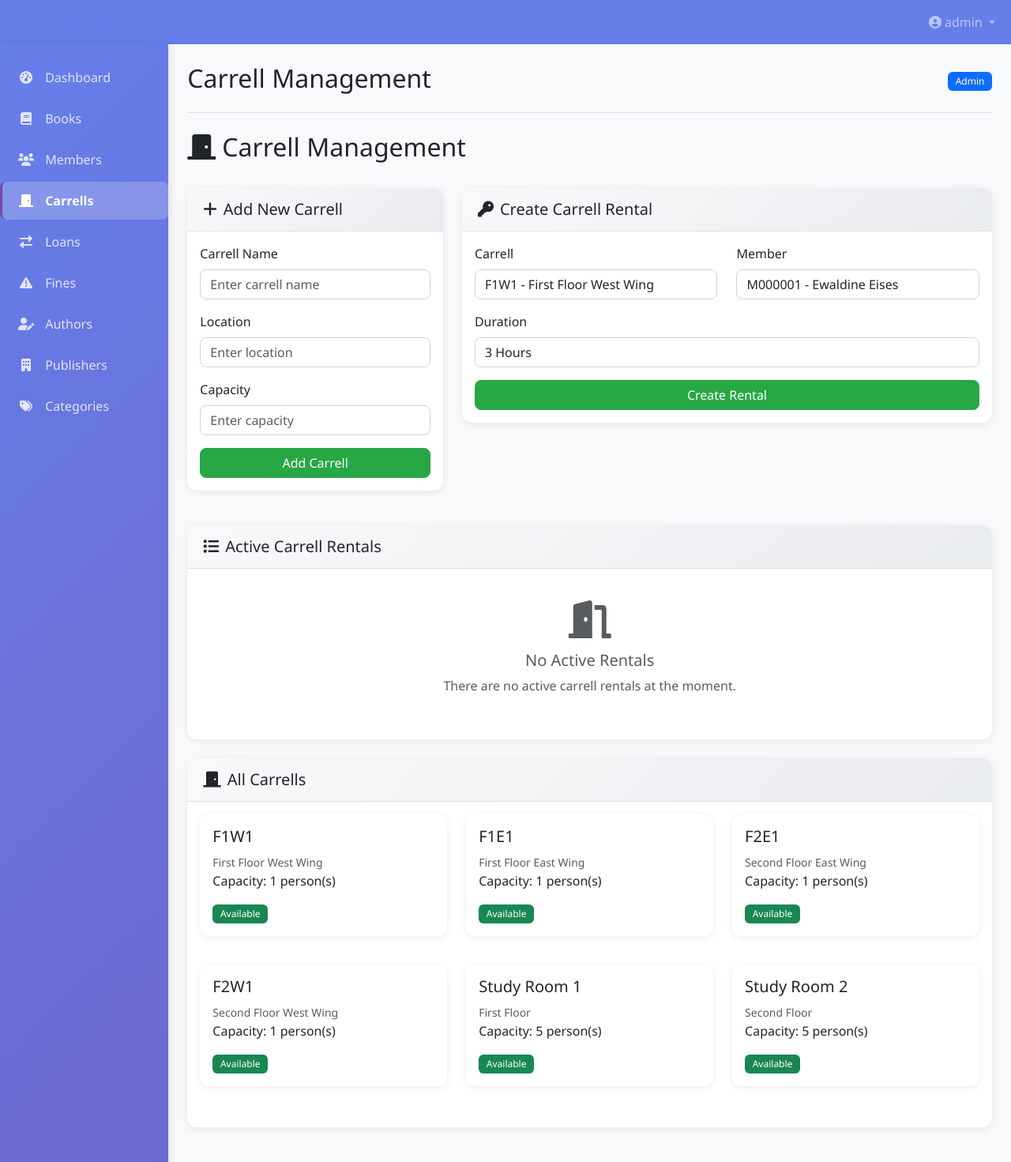
After one commit to Ewaldine/Library-Management, a Flask app: page /carrells in a window 1280 px wide. The commit adds this page. Shown: the whole page at 79% size. Run offline with Flask 3, Linux system fonts and the light colour scheme; a user stored in the database is signed in.

Commit message:
Logic for fines and carrell done

```diff
--- a/app.py
+++ b/app.py
@@ -187,6 +187,56 @@ class Fine(db.Model):
     status = db.Column(db.String(20), nullable=False, default='pending')
 
     created_at = db.Column(db.DateTime, default=datetime.utcnow)
+
+
+
+class Carrell(db.Model):
+    id = db.Column(db.String(10), primary_key=True)
+    name = db.Column(db.String(100), nullable=False)  # e.g., "Carrell A1"
+    location = db.Column(db.String(200), nullable=False)
+    capacity = db.Column(db.Integer, nullable=False, default=1)
+    is_available = db.Column(db.Boolean, nullable=False, default=True)
+    created_at = db.Column(db.DateTime, default=datetime.utcnow)
+
+    # Current rental information
+    current_rental_id = db.Column(db.Integer, db.ForeignKey('carrell_rental.id'))
+
+    # Use primaryjoin to specify the exact relationship
+    current_rental = db.relationship('CarrellRental',
+                                   foreign_keys=[current_rental_id],
+                                   post_update=True,
+                                   backref='current_carrell')
+
+
+class CarrellRental(db.Model):
+    id = db.Column(db.Integer, primary_key=True)
+    carrell_id = db.Column(db.String(10), db.ForeignKey('carrell.id'), nullable=False)
+    member_id = db.Column(db.String(10), db.ForeignKey('member.id'), nullable=False)
+
+    rental_date = db.Column(db.DateTime, nullable=False, default=datetime.utcnow)
+    scheduled_end_time = db.Column(db.DateTime, nullable=False)
+    actual_end_time = db.Column(db.DateTime)
+
+    # Status: active, completed, overdue
+    status = db.Column(db.String(20), nullable=False, default='active')
+
+    # Key management
+    key_returned = db.Column(db.Boolean, nullable=False, default=False)
+    key_return_time = db.Column(db.DateTime)
+
+    created_at = db.Column(db.DateTime, default=datetime.utcnow)
+
+    # Relationships - explicitly specify foreign_keys
+    carrell = db.relationship('Carrell',
+                            foreign_keys=[carrell_id],
+                            backref=db.backref('rentals', lazy=True))
+    member = db.relationship('Member',
+                           foreign_keys=[member_id],
+                           backref=db.backref('carrell_rentals', lazy=True))
+
+# Update the Fine model to include new fine types
+# Add to the existing Fine model (modify the reason choices comment)
+# reason: overdue, damage, lost, noise, key_not_returned
 
 # Forms
 class LoginForm(FlaskForm):
@@ -287,6 +337,9 @@ class CategoryForm(FlaskForm):
                           render_kw={"class": "form-control"})
     submit = SubmitField('Add Category', render_kw={"class": "btn btn-success"})
 
+# Add these form definitions to the forms section (after the existing forms)
+
+
 class LoanForm(FlaskForm):
     book_id = SelectField('Book', coerce=str, validators=[DataRequired()],
                         render_kw={"class": "form-control"})
@@ -299,6 +352,24 @@ class LoanForm(FlaskForm):
     def validate_due_date(self, field):
         if field.data and field.data < date.today():
             raise ValidationError('Due date cannot be in the past.')
+
+class CarrellRentalForm(FlaskForm):
+    carrell_id = SelectField('Carrell', coerce=str, validators=[DataRequired()],
+                           render_kw={"class": "form-control"})
+    member_id = SelectField('Member', coerce=str, validators=[DataRequired()],
+                          render_kw={"class": "form-control"})
+    duration_hours = SelectField('Duration', choices=[(3, '3 Hours')], coerce=int,
+                               render_kw={"class": "form-control"})
+    submit = SubmitField('Create Rental', render_kw={"class": "btn btn-success"})
+
+class CarrellForm(FlaskForm):
+    name = StringField('Carrell Name', validators=[DataRequired(), Length(max=100)],
+                      render_kw={"placeholder": "Enter carrell name", "class": "form-control"})
+    location = StringField('Location', validators=[DataRequired(), Length(max=200)],
+                         render_kw={"placeholder": "Enter location", "class": "form-control"})
+    capacity = IntegerField('Capacity', validators=[DataRequired(), NumberRange(min=1)],
+                          render_kw={"placeholder": "Enter capacity", "class": "form-control"})
+    submit = SubmitField('Add Carrell', render_kw={"class": "btn btn-success"})
 
 
 # Initialize database
@@ -981,6 +1052,211 @@ def pay_fine():
     except Exception as e:
         db.session.rollback()
         return jsonify({'success': False, 'message': f'Error paying fine: {str(e)}'})
+
+# Add to routes section
+
+# In the carrells route, update the active_rentals query
+@app.route('/carrells')
+@login_required
+def carrells():
+    if current_user.role not in ['admin', 'librarian']:
+        flash('Access denied', 'error')
+        return redirect(url_for('dashboard'))
+
+    carrells_list = Carrell.query.all()
+    active_rentals = CarrellRental.query.filter_by(status='active').options(
+        joinedload(CarrellRental.member),
+        joinedload(CarrellRental.carrell)
+    ).all()
+
+    form = CarrellForm()
+    rental_form = CarrellRentalForm()
+
+    # Update choices
+    available_carrells = Carrell.query.filter_by(is_available=True).all()
+    active_members = Member.query.filter_by(membership_status='active').all()
+
+    rental_form.carrell_id.choices = [(c.id, f"{c.name} - {c.location}") for c in available_carrells]
+    rental_form.member_id.choices = [(m.id, f"{m.id} - {m.full_name}") for m in active_members]
+
+    return render_template('carrells.html',
+                         title='Carrell Management',
+                         carrells=carrells_list,
+                         active_rentals=active_rentals,
+                         form=form,
+                         rental_form=rental_form)
+
+@app.route('/add_carrell', methods=['POST'])
+@login_required
+def add_carrell():
+    if current_user.role not in ['admin', 'librarian']:
+        flash('Access denied', 'error')
+        return redirect(url_for('dashboard'))
+
+    form = CarrellForm()
+    if form.validate_on_submit():
+        try:
+            # Generate carrell ID
+            carrell_count = Carrell.query.count()
+            new_id = f'C{carrell_count + 1:04d}'
+
+            new_carrell = Carrell(
+                id=new_id,
+                name=form.name.data,
+                location=form.location.data,
+                capacity=form.capacity.data
+            )
+            db.session.add(new_carrell)
+            db.session.commit()
+
+            flash('Carrell added successfully', 'success')
+        except Exception as e:
+            db.session.rollback()
+            flash(f'Error adding carrell: {str(e)}', 'error')
+
+    return redirect(url_for('carrells'))
+
+# Update the create_carrell_rental function
+@app.route('/create_carrell_rental', methods=['POST'])
+@login_required
+def create_carrell_rental():
+    if current_user.role not in ['admin', 'librarian']:
+        flash('Access denied', 'error')
+        return redirect(url_for('dashboard'))
+
+    form = CarrellRentalForm()
+
+    # Update choices dynamically
+    available_carrells = Carrell.query.filter_by(is_available=True).all()
+    active_members = Member.query.filter_by(membership_status='active').all()
+
+    form.carrell_id.choices = [(c.id, f"{c.name} - {c.location}") for c in available_carrells]
+    form.member_id.choices = [(m.id, f"{m.id} - {m.full_name}") for m in active_members]
+
+    if form.validate_on_submit():
+        carrell_id = form.carrell_id.data
+        member_id = form.member_id.data
+        duration_hours = form.duration_hours.data
+
+        carrell = Carrell.query.get(carrell_id)
+        member = Member.query.get(member_id)
+
+        if not carrell or not member:
+            flash('Carrell or member not found', 'error')
+            return redirect(url_for('carrells'))
+
+        if not carrell.is_available:
+            flash('Carrell is not available', 'error')
+            return redirect(url_for('carrells'))
+
+        try:
+            # Calculate end time
+            start_time = datetime.utcnow()
+            end_time = start_time + timedelta(hours=duration_hours)
+
+            # Create rental
+            new_rental = CarrellRental(
+                carrell_id=carrell_id,
+                member_id=member_id,
+                scheduled_end_time=end_time
+            )
+            db.session.add(new_rental)
+            db.session.flush()  # Get the rental ID
+
+            # Update carrell availability
+            carrell.is_available = False
+            carrell.current_rental_id = new_rental.id
+
+            db.session.commit()
+            flash('Carrell rental created successfully', 'success')
+        except Exception as e:
+            db.session.rollback()
+            flash(f'Error creating carrell rental: {str(e)}', 'error')
+
+    return redirect(url_for('carrells'))
+
+# Update the end_carrell_rental function
+@app.route('/end_carrell_rental', methods=['POST'])
+@login_required
+def end_carrell_rental():
+    if current_user.role not in ['admin', 'librarian']:
+        return jsonify({'success': False, 'message': 'Access denied'})
+
+    try:
+        rental_id = request.json.get('rental_id')
+        key_returned = request.json.get('key_returned', True)
+
+        rental = CarrellRental.query.get(rental_id)
+        if not rental:
+            return jsonify({'success': False, 'message': 'Rental not found'})
+
+        # Update rental
+        rental.actual_end_time = datetime.utcnow()
+        rental.status = 'completed'
+        rental.key_returned = key_returned
+        rental.key_return_time = datetime.utcnow() if key_returned else None
+
+        # Update carrell availability
+        carrell = Carrell.query.get(rental.carrell_id)
+        carrell.is_available = True
+        carrell.current_rental_id = None
+
+        # Check for key return fine
+        if not key_returned:
+            key_fine = Fine(
+                member_id=rental.member_id,
+                amount=10.00,  # $10 fine for not returning key
+                reason='key_not_returned',
+                issued_date=datetime.utcnow()
+            )
+            db.session.add(key_fine)
+
+        db.session.commit()
+        return jsonify({'success': True, 'message': 'Carrell rental ended successfully'})
+
+    except Exception as e:
+        db.session.rollback()
+        return jsonify({'success': False, 'message': f'Error ending rental: {str(e)}'})
+
+
+@app.route('/add_noise_fine', methods=['POST'])
+@login_required
+def add_noise_fine():
+    if current_user.role not in ['admin', 'librarian']:
+        return jsonify({'success': False, 'message': 'Access denied'})
+
+    try:
+        member_id = request.json.get('member_id')
+        amount = 25.00  # $25 fine for noise
+
+        member = Member.query.get(member_id)
+        if not member:
+            return jsonify({'success': False, 'message': 'Member not found'})
+
+        # Check if member has an active carrell rental
+        active_rental = CarrellRental.query.filter_by(
+            member_id=member_id,
+            status='active'
+        ).first()
+
+        if not active_rental:
+            return jsonify({'success': False, 'message': 'Member does not have an active carrell rental'})
+
+        # Create noise fine
+        noise_fine = Fine(
+            member_id=member_id,
+            amount=amount,
+            reason='noise',
+            issued_date=datetime.utcnow()
+        )
+        db.session.add(noise_fine)
+        db.session.commit()
+
+        return jsonify({'success': True, 'message': f'Noise fine of ${amount:.2f} added successfully'})
+
+    except Exception as e:
+        db.session.rollback()
+        return jsonify({'success': False, 'message': f'Error adding noise fine: {str(e)}'})
 
 # Administrative Routes
 @app.route('/add_member', methods=['POST'])
--- a/templates/base.html
+++ b/templates/base.html
@@ -214,6 +214,8 @@
                             <a class="nav-link" href="{{ url_for('register') }}">Register</a>
                         </li>
                     {% endif %}
+
+
                 </ul>
             </div>
         </div>
@@ -257,6 +259,13 @@
                                 <i class="fas fa-users"></i> Members
                             </a>
                         </li>
+                        {% if current_user.role in ['admin', 'librarian'] %}
+                        <li class="nav-item">
+                            <a class="nav-link {% if request.endpoint == 'carrells' %}active{% endif %}" href="{{ url_for('carrells') }}">
+                                <i class="fas fa-door-closed"></i> Carrells
+                            </a>
+                        </li>
+                        {% endif %}
                         <li class="nav-item">
                             <a class="nav-link {% if request.endpoint == 'loans' %}active{% endif %}" href="{{ url_for('loans') }}">
                                 <i class="fas fa-exchange-alt"></i> Loans
--- /dev/null
+++ b/templates/carrells.html
@@ -0,0 +1,272 @@
+<!-- Create new file: templates/carrells.html -->
+{% extends "base.html" %}
+
+{% block content %}
+<div class="d-flex justify-content-between align-items-center mb-4">
+    <h2>
+        <i class="fas fa-door-closed me-2"></i>Carrell Management
+    </h2>
+</div>
+
+<div class="row">
+    <!-- Add Carrell Form -->
+    <div class="col-md-4">
+        <div class="card">
+            <div class="card-header">
+                <h5 class="mb-0"><i class="fas fa-plus me-2"></i>Add New Carrell</h5>
+            </div>
+            <div class="card-body">
+                <form method="POST" action="{{ url_for('add_carrell') }}">
+                    {{ form.csrf_token }}
+                    <div class="mb-3">
+                        {{ form.name.label(class="form-label") }}
+                        {{ form.name(class="form-control") }}
+                    </div>
+                    <div class="mb-3">
+                        {{ form.location.label(class="form-label") }}
+                        {{ form.location(class="form-control") }}
+                    </div>
+                    <div class="mb-3">
+                        {{ form.capacity.label(class="form-label") }}
+                        {{ form.capacity(class="form-control") }}
+                    </div>
+                    {{ form.submit(class="btn btn-success w-100") }}
+                </form>
+            </div>
+        </div>
+    </div>
+
+    <!-- Create Rental Form -->
+    <div class="col-md-8">
+        <div class="card">
+            <div class="card-header">
+                <h5 class="mb-0"><i class="fas fa-key me-2"></i>Create Carrell Rental</h5>
+            </div>
+            <div class="card-body">
+                <form method="POST" action="{{ url_for('create_carrell_rental') }}">
+                    {{ rental_form.csrf_token }}
+                    <div class="row">
+                        <div class="col-md-6">
+                            <div class="mb-3">
+                                {{ rental_form.carrell_id.label(class="form-label") }}
+                                {{ rental_form.carrell_id(class="form-control") }}
+                            </div>
+                        </div>
+                        <div class="col-md-6">
+                            <div class="mb-3">
+                                {{ rental_form.member_id.label(class="form-label") }}
+                                {{ rental_form.member_id(class="form-control") }}
+                            </div>
+                        </div>
+                    </div>
+                    <div class="mb-3">
+                        {{ rental_form.duration_hours.label(class="form-label") }}
+                        {{ rental_form.duration_hours(class="form-control") }}
+                    </div>
+                    {{ rental_form.submit(class="btn btn-success w-100") }}
+                </form>
+            </div>
+        </div>
+    </div>
+</div>
+
+<!-- Active Rentals -->
+<div class="card mt-4">
+    <div class="card-header">
+        <h5 class="mb-0"><i class="fas fa-list me-2"></i>Active Carrell Rentals</h5>
+    </div>
+    <div class="card-body">
+        {% if active_rentals %}
+        <div class="table-responsive">
+            <table class="table table-hover">
+                <thead>
+                    <tr>
+                        <th>Carrell</th>
+                        <th>Member</th>
+                        <th>Start Time</th>
+                        <th>Scheduled End</th>
+                        <th>Status</th>
+                        <th>Actions</th>
+                    </tr>
+                </thead>
+                <tbody>
+                    {% for rental in active_rentals %}
+                    <tr>
+                        <td>
+                            <strong>{{ rental.carrell.name }}</strong><br>
+                            <small class="text-muted">{{ rental.carrell.location }}</small>
+                        </td>
+                        <td>
+                            <strong>{{ rental.member.id }}</strong><br>
+                            <small class="text-muted">{{ rental.member.full_name }}</small>
+                        </td>
+                        <td>{{ rental.rental_date.strftime('%Y-%m-%d %H:%M') }}</td>
+                        <td>{{ rental.scheduled_end_time.strftime('%Y-%m-%d %H:%M') }}</td>
+                        <td>
+                            <span class="badge bg-{{ 'success' if rental.status == 'active' else 'warning' }}">
+                                {{ rental.status|title }}
+                            </span>
+                        </td>
+                        <td>
+                            <div class="btn-group">
+                                <button class="btn btn-sm btn-primary end-rental-btn"
+                                        data-rental-id="{{ rental.id }}"
+                                        data-member-id="{{ rental.member.id }}"
+                                        data-member-name="{{ rental.member.full_name }}">
+                                    <i class="fas fa-stop me-1"></i>End Rental
+                                </button>
+                                <button class="btn btn-sm btn-warning noise-fine-btn"
+                                        data-member-id="{{ rental.member.id }}"
+                                        data-member-name="{{ rental.member.full_name }}">
+                                    <i class="fas fa-volume-up me-1"></i>Noise Fine
+                                </button>
+                            </div>
+                        </td>
+                    </tr>
+                    {% endfor %}
+                </tbody>
+            </table>
+        </div>
+        {% else %}
+        <div class="text-center py-4">
+            <i class="fas fa-door-open fa-3x text-muted mb-3"></i>
+            <h5 class="text-muted">No Active Rentals</h5>
+            <p class="text-muted">There are no active carrell rentals at the moment.</p>
+        </div>
+        {% endif %}
+    </div>
+</div>
+
+<!-- Carrell List -->
+<div class="card mt-4">
+    <div class="card-header">
+        <h5 class="mb-0"><i class="fas fa-door-closed me-2"></i>All Carrells</h5>
+    </div>
+    <div class="card-body">
+        <div class="row">
+            {% for carrell in carrells %}
+            <div class="col-md-4 mb-3">
+                <div class="card {{ 'border-success' if carrell.is_available else 'border-warning' }}">
+                    <div class="card-body">
+                        <h5 class="card-title">{{ carrell.name }}</h5>
+                        <p class="card-text">
+                            <small class="text-muted">{{ carrell.location }}</small><br>
+                            Capacity: {{ carrell.capacity }} person(s)
+                        </p>
+                        <span class="badge bg-{{ 'success' if carrell.is_available else 'warning' }}">
+                            {{ 'Available' if carrell.is_available else 'Occupied' }}
+                        </span>
+                    </div>
+                </div>
+            </div>
+            {% endfor %}
+        </div>
+    </div>
+</div>
+{% endblock %}
+
+{% block scripts %}
+<script>
+document.addEventListener('DOMContentLoaded', function() {
+    // End rental functionality
+    const endRentalButtons = document.querySelectorAll('.end-rental-btn');
+    endRentalButtons.forEach(button => {
+        button.addEventListener('click', function() {
+            const rentalId = this.getAttribute('data-rental-id');
+            const memberName = this.getAttribute('data-member-name');
+
+            // Ask about key return
+            const keyReturned = confirm(`Did ${memberName} return the key? Click OK for Yes, Cancel for No.`);
+
+            const button = this;
+            button.innerHTML = '<i class="fas fa-spinner fa-spin me-1"></i>Ending...';
+            button.disabled = true;
+
+            fetch('{{ url_for("end_carrell_rental") }}', {
+                method: 'POST',
+                headers: {
+                    'Content-Type': 'application/json',
+                },
+                body: JSON.stringify({
+                    rental_id: rentalId,
+                    key_returned: keyReturned
+                })
+            })
+            .then(response => response.json())
+            .then(data => {
+                if (data.success) {
+                    showAlert('success', data.message);
+                    setTimeout(() => {
+                        location.reload();
+                    }, 1500);
+                } else {
+                    showAlert('error', data.message);
+                    button.innerHTML = '<i class="fas fa-stop me-1"></i>End Rental';
+                    button.disabled = false;
+                }
+            })
+            .catch(error => {
+                showAlert('error', 'Network error. Please try again.');
+                button.innerHTML = '<i class="fas fa-stop me-1"></i>End Rental';
+                button.disabled = false;
+            });
+        });
+    });
+
+    // Noise fine functionality
+    const noiseFineButtons = document.querySelectorAll('.noise-fine-btn');
+    noiseFineButtons.forEach(button => {
+        button.addEventListener('click', function() {
+            const memberId = this.getAttribute('data-member-id');
+            const memberName = this.getAttribute('data-member-name');
+
+            if (confirm(`Add $25 noise fine to ${memberName}?`)) {
+                const button = this;
+                button.innerHTML = '<i class="fas fa-spinner fa-spin me-1"></i>Adding...';
+                button.disabled = true;
+
+                fetch('{{ url_for("add_noise_fine") }}', {
+                    method: 'POST',
+                    headers: {
+                        'Content-Type': 'application/json',
+                    },
+                    body: JSON.stringify({
+                        member_id: memberId
+                    })
+                })
+                .then(response => response.json())
+                .then(data => {
+                    if (data.success) {
+                        showAlert('success', data.message);
+                    } else {
+                        showAlert('error', data.message);
+                    button.innerHTML = '<i class="fas fa-volume-up me-1"></i>Noise Fine';
+                        button.disabled = false;
+                    }
+                })
+                .catch(error => {
+                    showAlert('error', 'Network error. Please try again.');
+                    button.innerHTML = '<i class="fas fa-volume-up me-1"></i>Noise Fine';
+                    button.disabled = false;
+                });
+            }
+        });
+    });
+
+    function showAlert(type, message) {
+        const alertDiv = document.createElement('div');
+        alertDiv.className = `alert alert-${type === 'success' ? 'success' : 'danger'} alert-dismissible fade show`;
+        alertDiv.innerHTML = `
+            <i class="fas fa-${type === 'success' ? 'check-circle' : 'exclamation-triangle'} me-2"></i>${message}
+            <button type="button" class="btn-close" data-bs-dismiss="alert"></button>
+        `;
+
+        document.querySelector('.mb-4').appendChild(alertDiv);
+
+        setTimeout(() => {
+            alertDiv.remove();
+        }, 5000);
+    }
+});
+</script>
+{% endblock %}
```
Also changed, not shown: instance/library.db.
